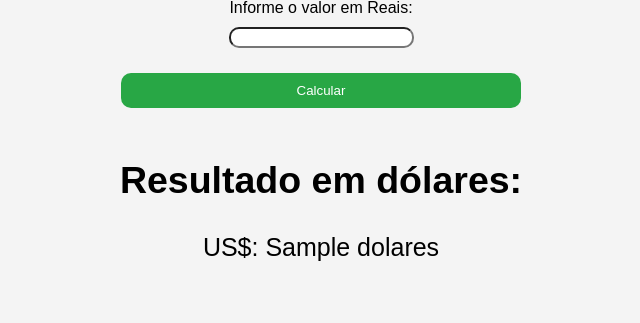
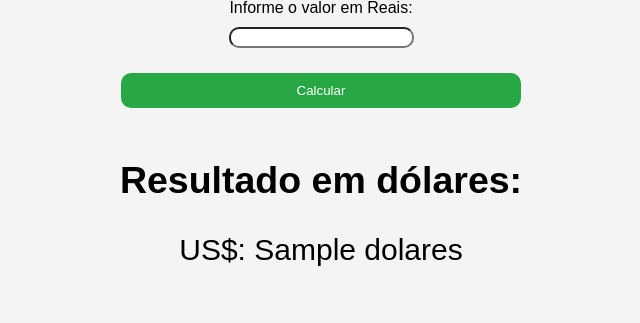
Before and after one commit to GabrielCarvalhodeOliveira191/Flask-Atividade-2, a Flask app: template templates/index.html in a window 1280 px wide. Shown: the part 126-449 px from the top of the page, without its empty margins (319-959 px from the left). Run offline with Flask 3, Linux system fonts and the light colour scheme; the template is opened without the code that fills it: most values are stand-ins (such as "Sample title", 1, 10 or a date in 2020).

Commit message:
Update style.css

```diff
--- a/static/css/style.css
+++ b/static/css/style.css
@@ -44,6 +44,6 @@ text-align: center;
 font-size: 25px;
 }
 
-b{
+p{
 font-size: 30px;
 }
```
